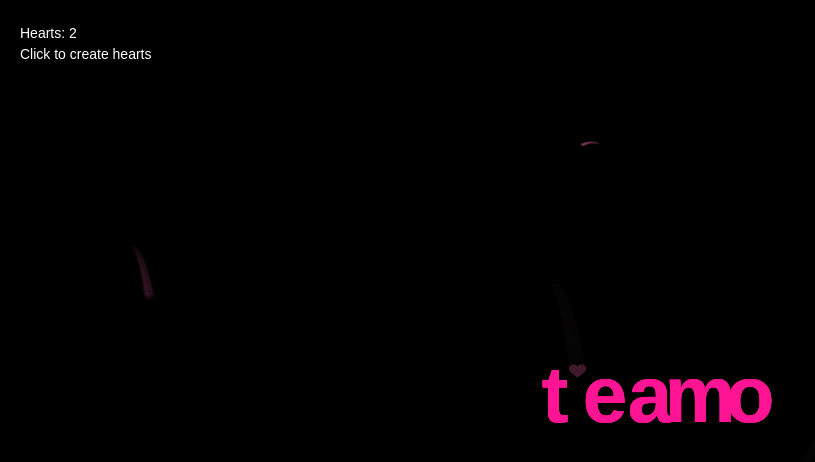
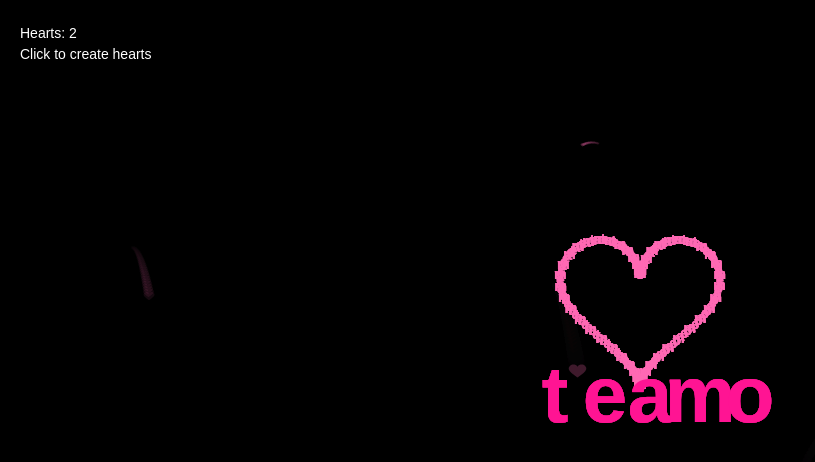
Before and after one commit to tomascorrea18/tomas-, a plain HTML site: page hearts.html in a window 1280 px wide. Shown: the whole page, without its empty margins (0-815 px from the left). Drawn offline with Linux system fonts and the light colour scheme.

Commit message:
Add heart outline made of "te amo" written horizontally

```diff
--- a/hearts.html
+++ b/hearts.html
@@ -55,6 +55,7 @@
 
         let hearts = [];
         const textHearts = [];
+        const heartOutlineText = [];
 
         // Heart particle constructor
         function Heart(x, y) {
@@ -103,7 +104,7 @@
             this.opacity *= 0.98;
         };
 
-        // Create text heart shape - distributes text horizontally
+        // Create text horizontally in center
         function createTextHeart() {
             const words = ["te", "amo"];
             const centerX = ww / 2;
@@ -128,7 +129,38 @@
             }
         }
 
-        // Draw text heart
+        // Create heart outline with "te amo" text
+        function createHeartOutline() {
+            const text = "te amote amote amote amote amo"; // Repetimos para llenar todo el corazón
+            const heartScale = 5;
+            const centerX = ww / 2;
+            const centerY = wh / 2 - 100;
+
+            // Generate points along heart curve
+            const points = [];
+            for (let t = 0; t < Math.PI * 2; t += 0.02) {
+                const x = 16 * Math.pow(Math.sin(t), 3);
+                const y = 13 * Math.cos(t) - 5 * Math.cos(2*t) - 2 * Math.cos(3*t) - Math.cos(4*t);
+                points.push({
+                    x: centerX + x * heartScale,
+                    y: centerY - y * heartScale
+                });
+            }
+
+            // Place text characters along heart curve horizontally
+            for (let i = 0; i < points.length; i++) {
+                const point = points[i];
+                const charIndex = i % text.length;
+                heartOutlineText.push({
+                    x: point.x,
+                    y: point.y,
+                    char: text[charIndex],
+                    angle: 0 // Mantener horizontal
+                });
+            }
+        }
+
+        // Draw text heart horizontally in center
         function drawTextHeart() {
             ctx.save();
             ctx.font = "bold 80px Arial";
@@ -138,6 +170,22 @@
 
             textHearts.forEach((textHeart) => {
                 ctx.fillStyle = "#ff1493";
+                ctx.fillText(textHeart.char, textHeart.x, textHeart.y);
+            });
+
+            ctx.restore();
+        }
+
+        // Draw heart outline
+        function drawHeartOutline() {
+            ctx.save();
+            ctx.font = "bold 14px Arial";
+            ctx.textAlign = "center";
+            ctx.textBaseline = "middle";
+            ctx.fillStyle = "#ff69b4";
+
+            heartOutlineText.forEach((textHeart) => {
+                ctx.fillStyle = "#ff69b4";
                 ctx.fillText(textHeart.char, textHeart.x, textHeart.y);
             });
 
@@ -158,6 +206,9 @@
                     hearts.splice(i, 1);
                 }
             }
+
+            // Draw the heart outline
+            drawHeartOutline();
 
             // Draw the text heart in center
             drawTextHeart();
@@ -185,11 +236,14 @@
             canvas.width = ww;
             canvas.height = wh;
             textHearts.length = 0;
+            heartOutlineText.length = 0;
             createTextHeart();
+            createHeartOutline();
         });
 
         // Initialize
         createTextHeart();
+        createHeartOutline();
         animate();
     </script>
 </body>
```
